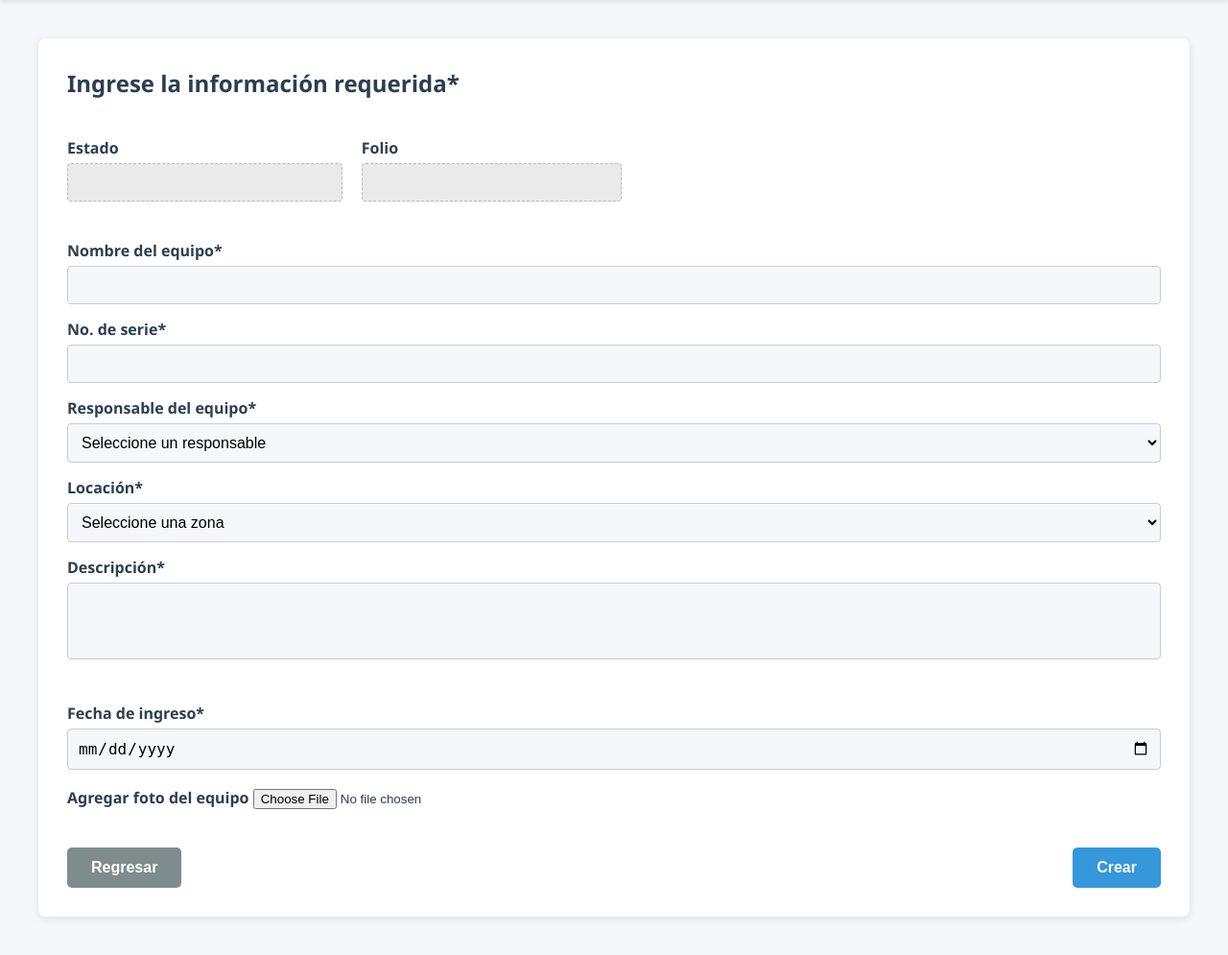
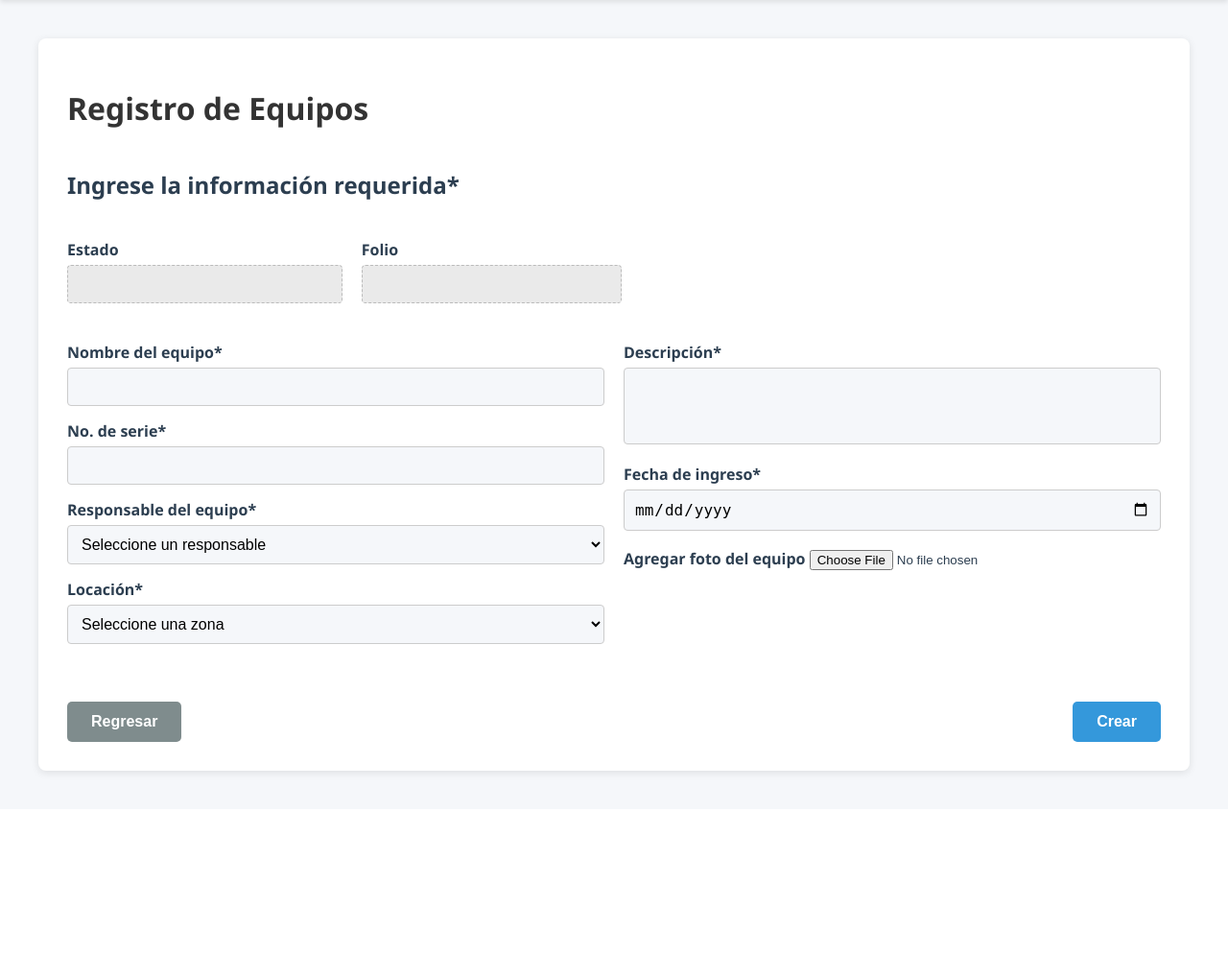
Before and after one commit to oscarzt20/Sistema-Mantenimiento, a PHP site: page /pages/registroEquipos.html in a window 1280 px wide. Shown: the part 60-1055 px from the top of the page at 96% size. After the commit the page ends 870 px from the top, so only its background shows below. Run offline with PHP 8.4, Linux system fonts and the light colour scheme.

Commit message:
Ajuste diseño registro equipos

```diff
--- a/Styles/estiloRegistroEquipos.css
+++ b/Styles/estiloRegistroEquipos.css
@@ -67,6 +67,8 @@ input[type="file"] {
     margin-top: 5px;
 }
 
+select[disabled],
+textarea[disabled],
 input[disabled],
 .info-disabled {
     background-color: #eaeaea !important;
--- a/pages/registroEquipos.html
+++ b/pages/registroEquipos.html
@@ -34,6 +34,7 @@
 
     <main>
         <form id="formEquipo">
+            <h1>Registro de Equipos</h1>
             <h2>Ingrese la información requerida*</h2>
 
             <div class="form-container">
@@ -48,6 +49,7 @@
                     </label>
                 </div>
 
+                <div class="row">
                     <div class="left">
                         <label>
                             Nombre del equipo*
@@ -75,13 +77,13 @@
                                 <option value="Zona 3">Zona 3</option>
                             </select>
                         </label>
+                    </div>
+
+                    <div class="right">
                         <label>
                             Descripción*
                             <textarea name="descripcion" required maxlength="80"></textarea>
                         </label>
-                </div>
-
-                <div class="right">
                         <label>
                             Fecha de ingreso*
                             <input type="date" name="fecha_ingreso" required max="">
@@ -90,6 +92,7 @@
                             Agregar foto del equipo
                             <input type="file" name="foto" accept="image/*">
                         </label>
+                    </div>
                 </div>
             </div>
 
```
Lines whose indentation alone changed are shown as unchanged.
